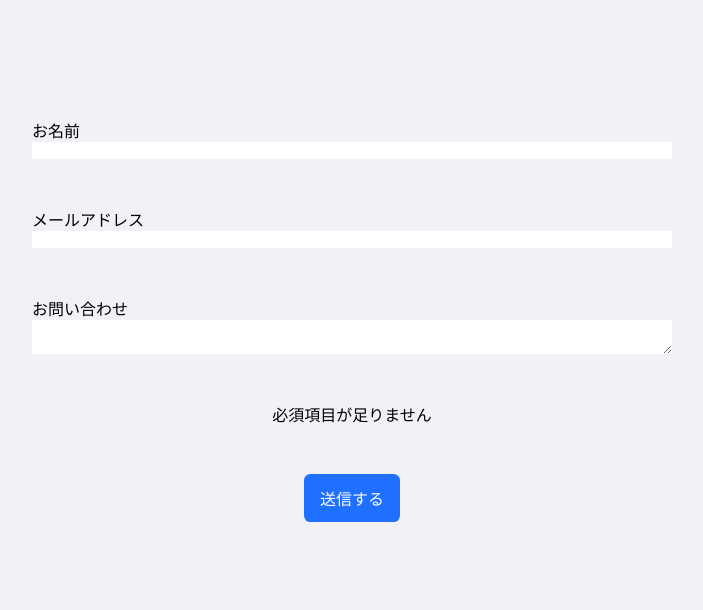
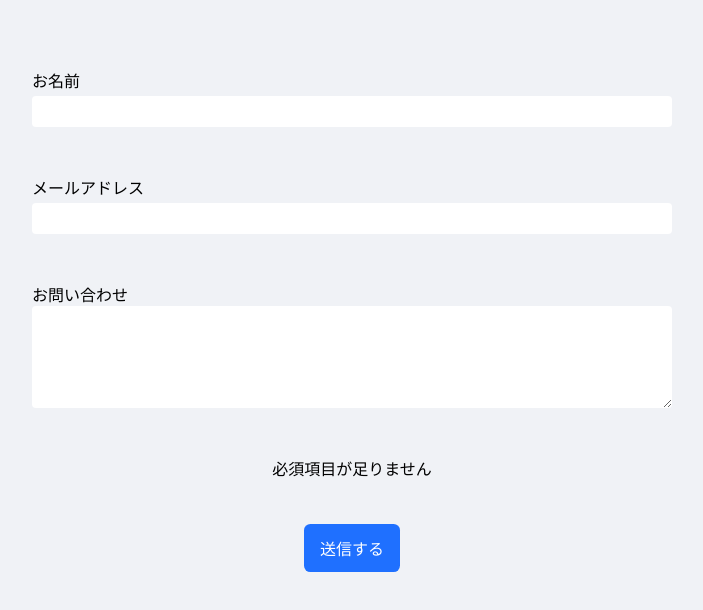
Before and after one commit to ShintaroaSuzuki/parallax-sample, a Next.js app: page /inquiry in a window 1280 px wide. Shown: the top 610 px of the page, without its empty margins (288-991 px from the left). Built offline with nearby package versions, Linux system fonts and the light colour scheme.

Commit message:
[modify] お問い合わせフォームの修正

```diff
--- a/pages/inquiry/index.tsx
+++ b/pages/inquiry/index.tsx
@@ -31,7 +31,7 @@ const Page = () => {
       <InputForm title="お名前" value={name} onChange={(e: React.ChangeEvent<HTMLInputElement>) => dispatch(changeName(e.target.value))} />
       <InputForm title="メールアドレス" value={mailAddress} onChange={(e: React.ChangeEvent<HTMLInputElement>) => dispatch(changeMailAddress(e.target.value))} />
       <TextAreaForm title="お問い合わせ" value={inquiry} onChange={(e: React.ChangeEvent<HTMLTextAreaElement>) => dispatch(changeInquiry(e.target.value))} />
-      <div style={{ marginBottom: 48 }}>
+      <div style={{ marginBottom: 48, height: 20 }}>
         <text>{(!!name && !!mailAddress) ? 'OK' : '必須項目が足りません'}</text>
       </div>
       <Button onClick={submitForm} />
--- a/styles/components/InputForm.module.css
+++ b/styles/components/InputForm.module.css
@@ -6,8 +6,11 @@
 }
 
 .title {
+  margin-bottom: 4px;
 }
 
 .input {
   border-width: 0px;
+  padding: 8px;
+  border-radius: 4px;
 }
--- a/styles/components/TextAreaForm.module.css
+++ b/styles/components/TextAreaForm.module.css
@@ -6,8 +6,13 @@
 }
 
 .title {
+  margin-bottom: 4px;
 }
 
 .textarea {
   border-width: 0px;
+  padding: 8px;
+  border-radius: 4px;
+  line-height: 1.3;
+  height: calc(1.3 * 5em + 8px * 2);
 }
```
